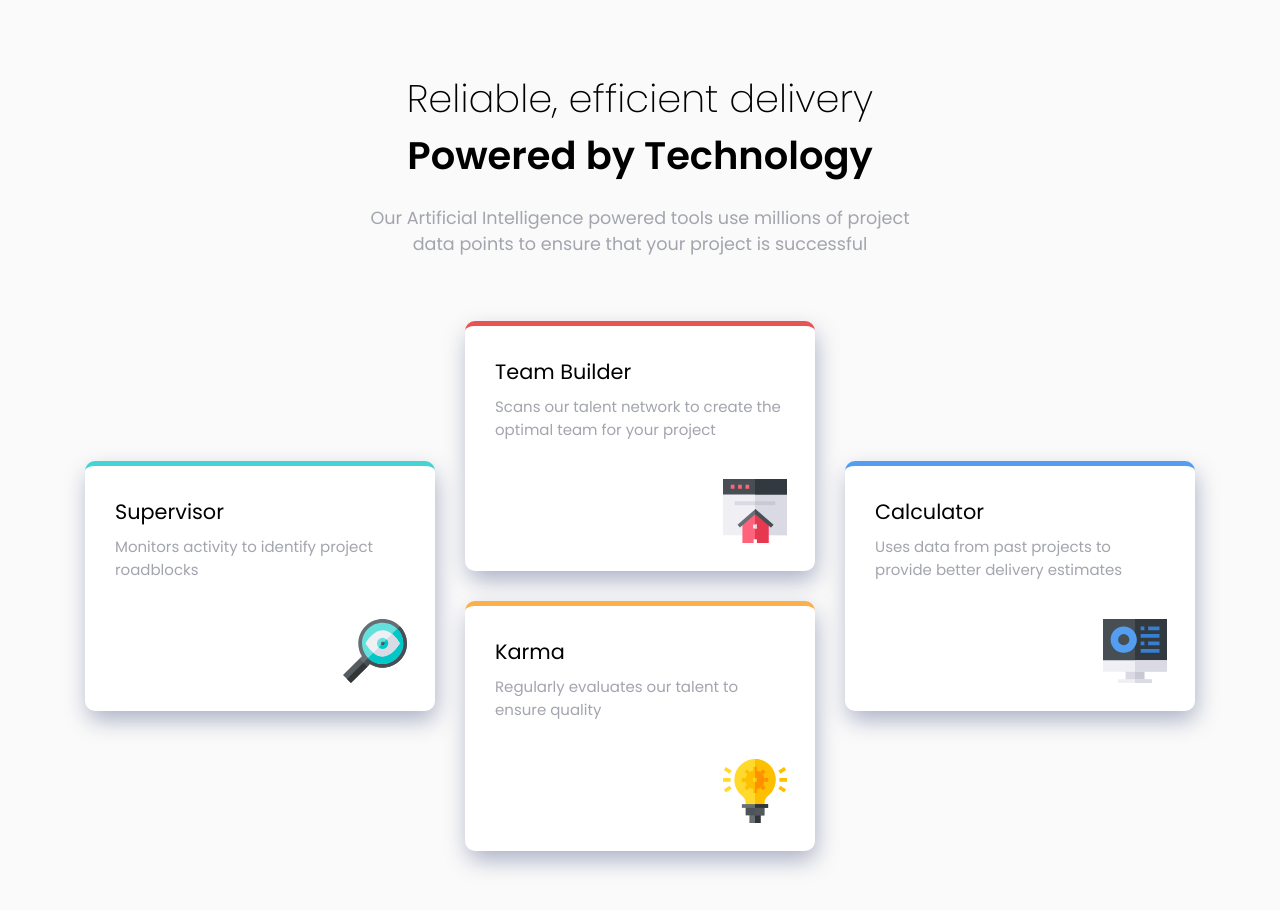
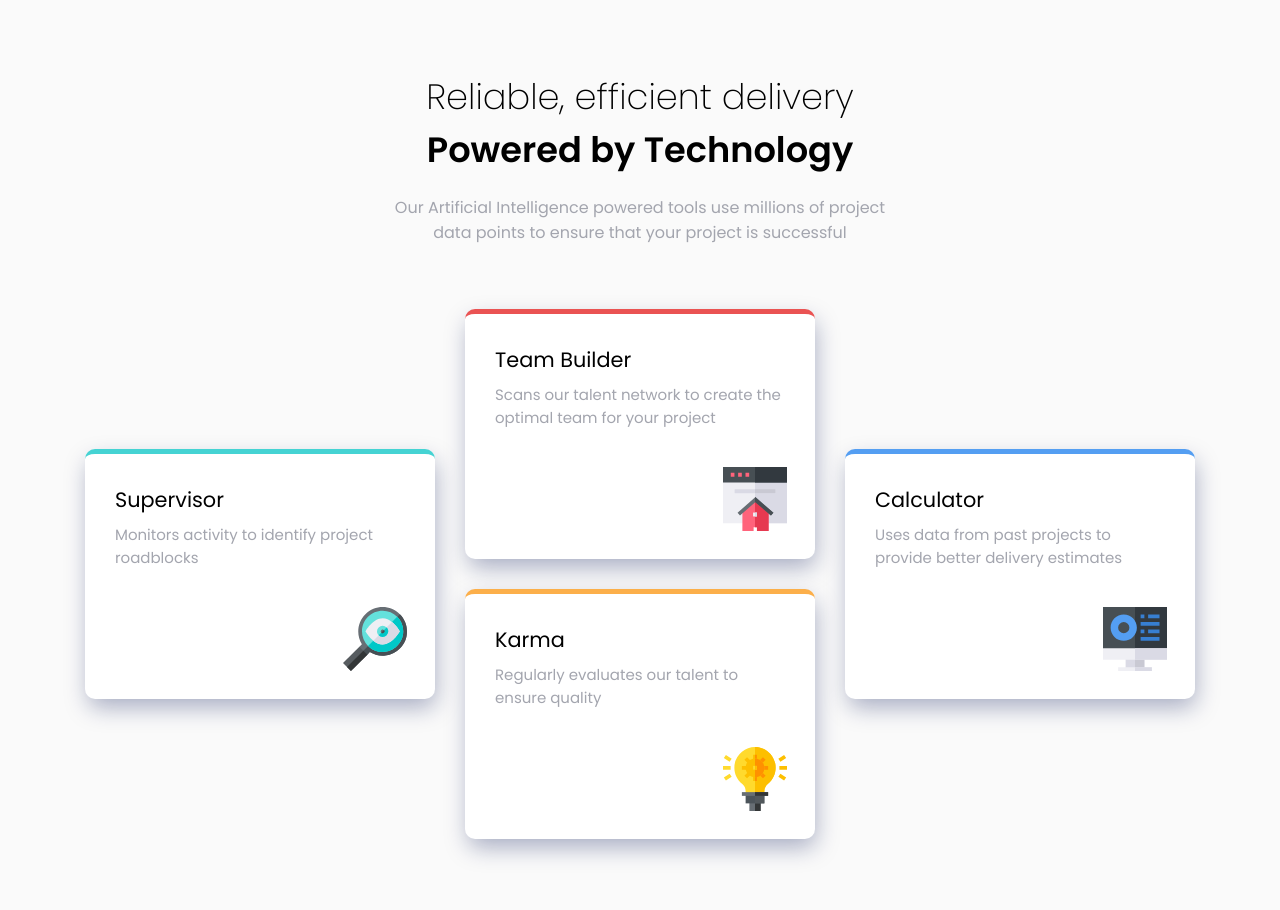
Before and after one commit to starzje/Sandbox_Four-card_GRID, a plain HTML site: page index.html in a window 1280 px wide. Drawn offline with Linux system fonts and the light colour scheme.

Commit message:
font-size update

```diff
--- a/style.css
+++ b/style.css
@@ -35,7 +35,7 @@ header {
 }
 
 header h1 {
- font-size: 1.9rem;
+ font-size: 1.8rem;
 }
 
 header p {
@@ -43,7 +43,7 @@ header p {
  margin: 1.2em auto;
  font-weight: 400;
  text-align: center;
- font-size: 1.1rem;
+ font-size: 1rem;
  max-width: 32ch;
 }
 
@@ -112,7 +112,7 @@ header p {
  }
 
  header h1 {
-  font-size: 2.4rem;
+  font-size: 2.2rem;
  }
 
  /* Grid and center align */
```
